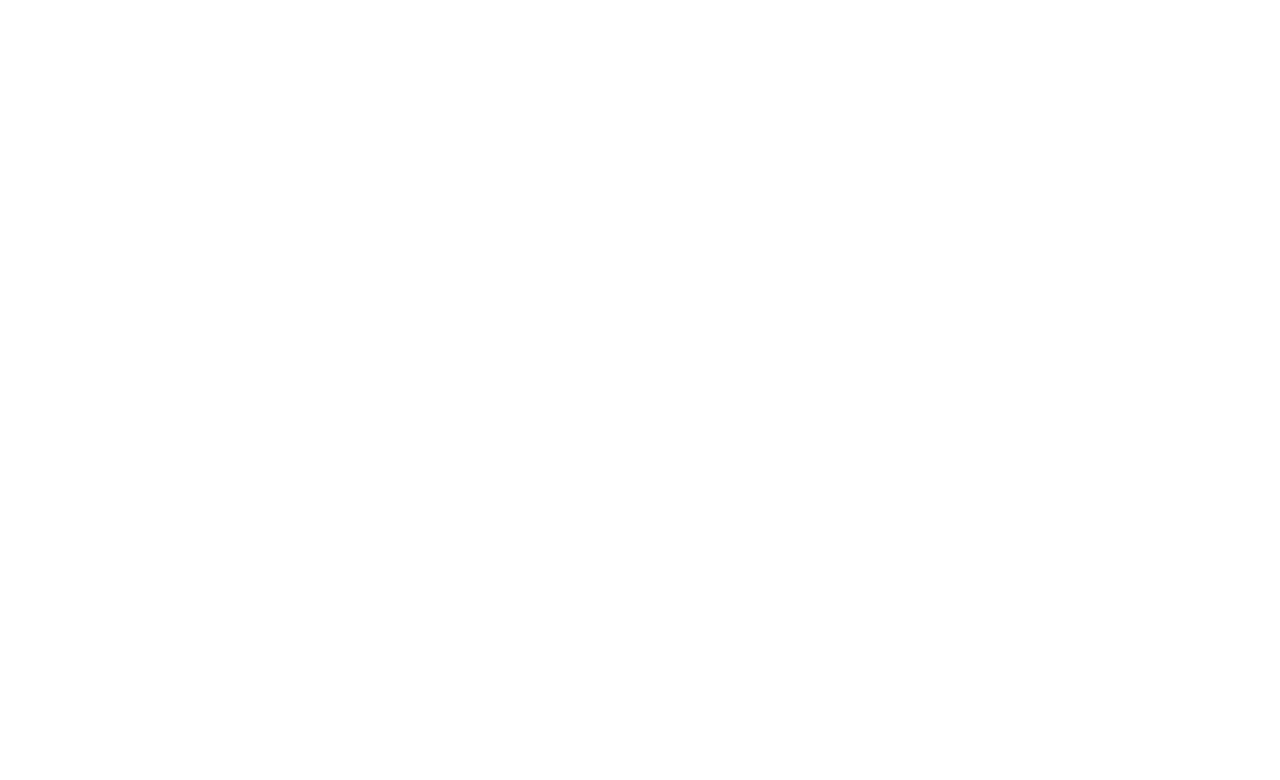
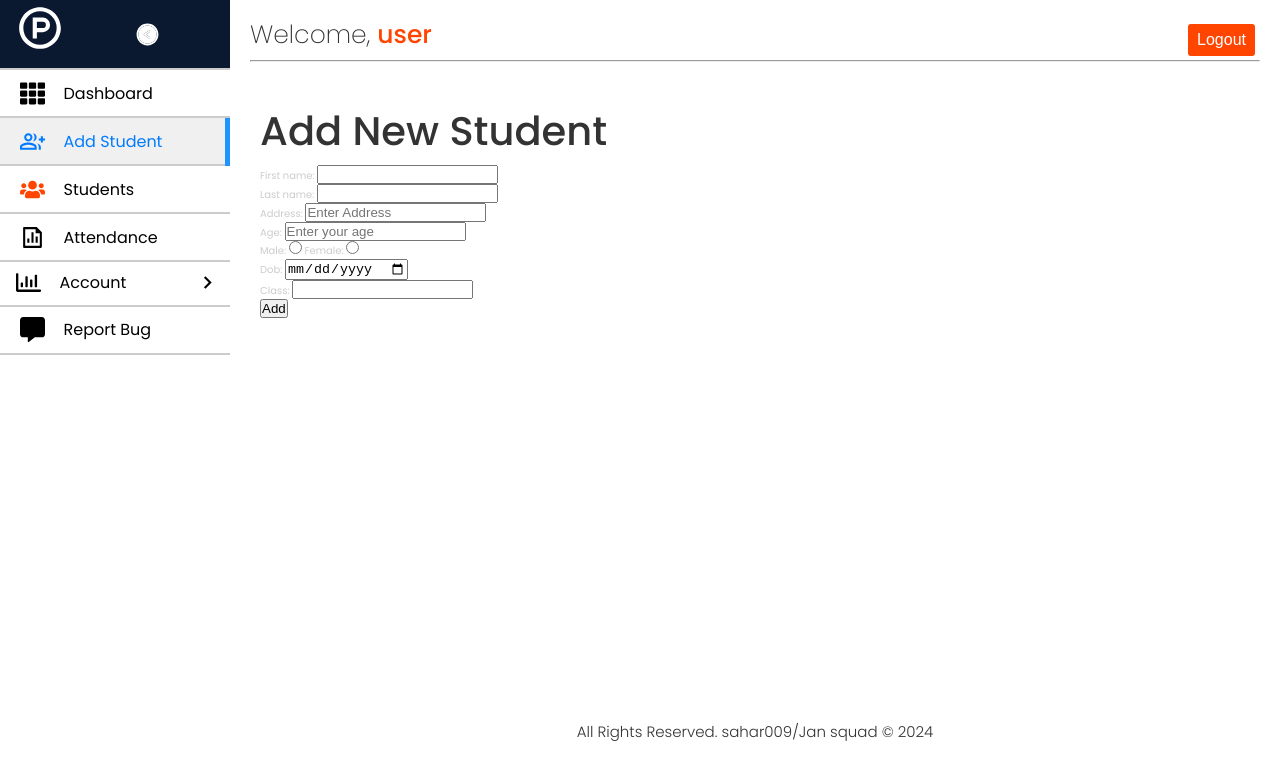
Before and after one commit to Sahar009/jan-dash, a React (Create React App) app: page /add-student in a window 1280 px wide. Before the commit this address had no page. Shown: the top 780 px of the page. Built offline with nearby package versions, Linux system fonts and the light colour scheme.

Commit message:
tvrdtvdv

```diff
--- a/src/App.js
+++ b/src/App.js
@@ -12,7 +12,7 @@
 import StudentDetail from './pages/students/StudentDetails/StudentDetail';
 import Login from './pages/Login/Login';
 import Register from './pages/Register/Register';
-
+import AddStudent from './pages/dashboard/addstudent/AddStudent'
 
 
 
@@ -41,6 +41,12 @@
     <Student/>
   </Layout>
 </Sidebar>}/>
+<Route path='/add-student'  element={<Sidebar>
+  <Layout>
+    <AddStudent />
+  </Layout>
+</Sidebar>}/>
+
 <Route path='/Student_details/:id'  element={<Sidebar>
   <Layout>
    <StudentDetail/>
--- a/src/pages/dashboard/addstudent/addstudent.css
+++ b/src/pages/dashboard/addstudent/addstudent.css
@@ -1,4 +1,4 @@
-.container {
+/* .container {
   max-width: 600px;
   margin: 0 auto;
   padding: 20px;
@@ -56,4 +56,4 @@
 
 .btn:hover {
   background-color: #0056b3;
-}
+} */
```
